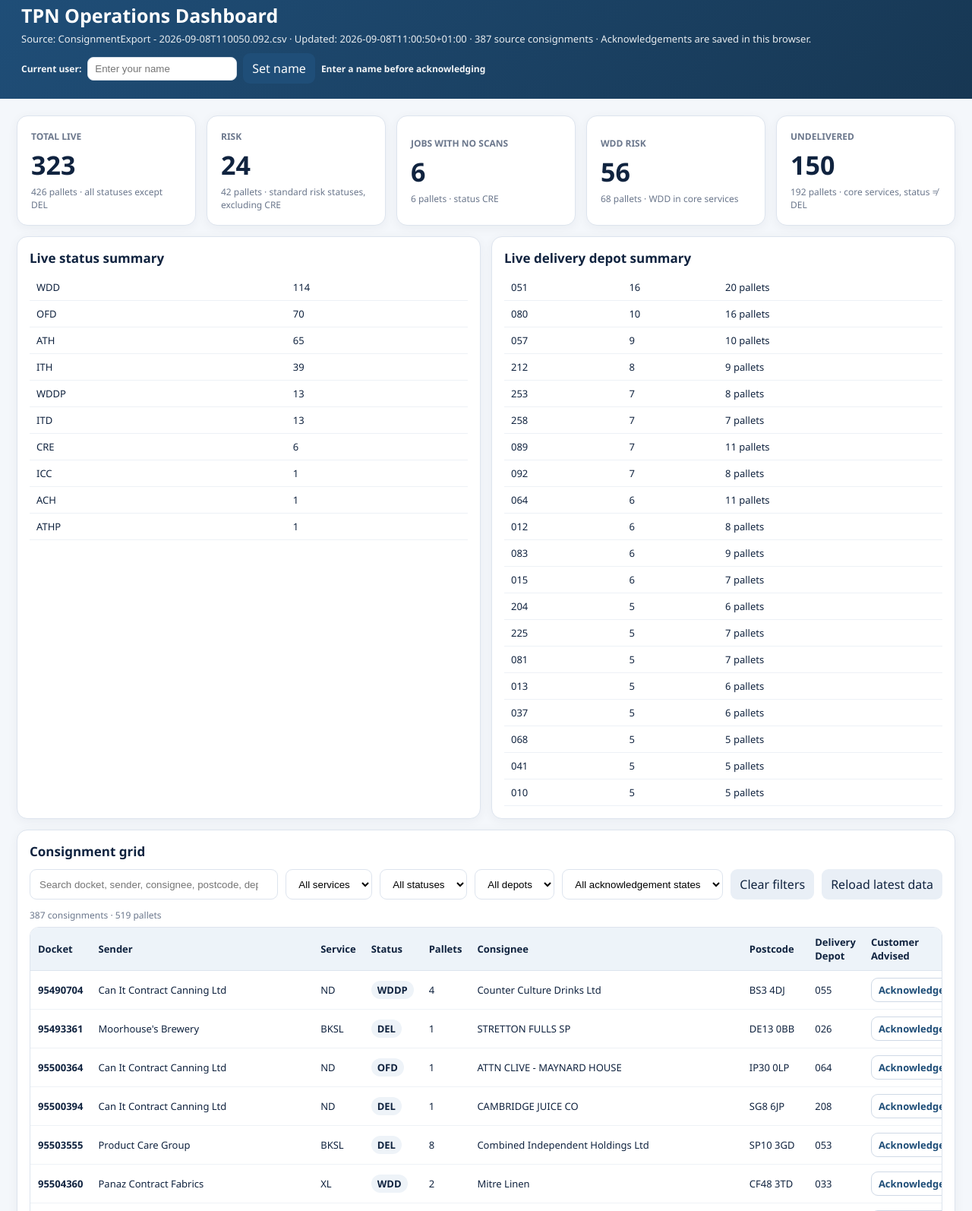
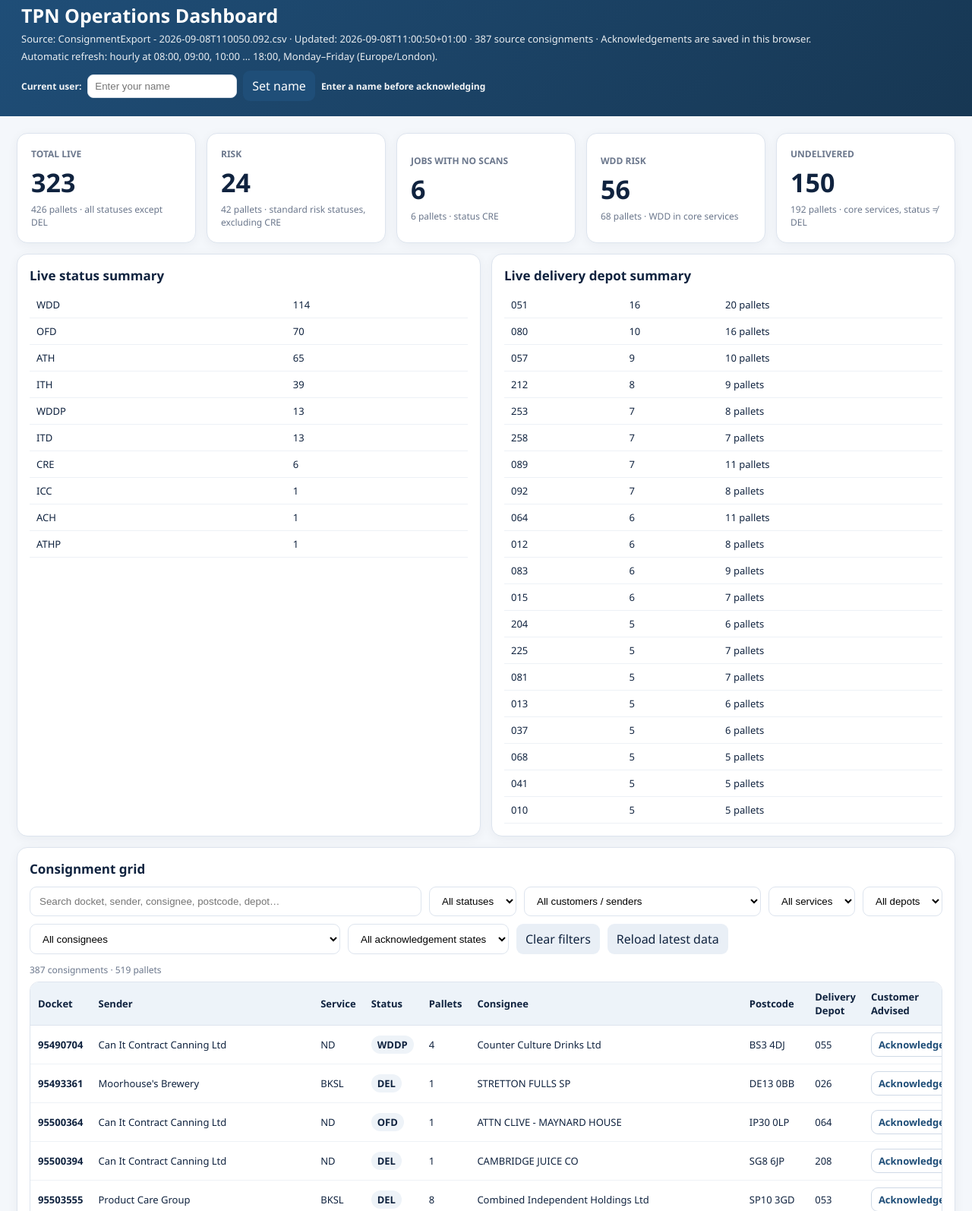
Before and after one commit to McMurrays008/mcmurrays-tpn-dashboard, a plain HTML site: page dashboard.html in a window 1280 px wide. Shown: the part 17-1611 px from the top of the page at 76% size. Drawn offline with Linux system fonts and the light colour scheme.

Commit message:
Add files via upload

```diff
--- a/dashboard.html
+++ b/dashboard.html
@@ -25,7 +25,7 @@ button{font:inherit;border:0;background:var(--accent);color:#fff;border-radius:9
 <body>
 <header>
 <h1>TPN Operations Dashboard</h1>
-<p id="snap">Loading latest TPN snapshot…</p>
+<p id="snap">Loading latest TPN snapshot…</p><p style="margin-top:5px">Automatic refresh: hourly at 08:00, 09:00, 10:00 … 18:00, Monday–Friday (Europe/London).</p>
 <div class="userbar">
 <span class="userlabel">Current user:</span>
 <input id="ackUser" placeholder="Enter your name">
@@ -59,9 +59,11 @@ button{font:inherit;border:0;background:var(--accent);color:#fff;border-radius:9
 <h2>Consignment grid</h2>
 <div class="toolbar">
 <input id="search" type="search" placeholder="Search docket, sender, consignee, postcode, depot…">
+<select id="statusFilter"><option value="">All statuses</option></select>
+<select id="customerFilter"><option value="">All customers / senders</option></select>
 <select id="serviceFilter"><option value="">All services</option></select>
-<select id="statusFilter"><option value="">All statuses</option></select>
 <select id="depotFilter"><option value="">All depots</option></select>
+<select id="consigneeFilter"><option value="">All consignees</option></select>
 <select id="ackFilter"><option value="">All acknowledgement states</option><option value="ack">Acknowledged</option><option value="unack">Not acknowledged</option></select>
 <button id="clearFilters" class="secondary">Clear filters</button>
 <button id="reloadData" class="secondary">Reload latest data</button>
@@ -157,15 +159,19 @@ function renderDrill(){
 }
 function renderGrid(){
  const q=$("search").value.toLowerCase().trim();
+ const st=$("statusFilter").value;
+ const cu=$("customerFilter").value;
  const sv=$("serviceFilter").value;
- const st=$("statusFilter").value;
  const dp=$("depotFilter").value;
+ const co=$("consigneeFilter").value;
  const af=$("ackFilter").value;
  let r=cardFilter?rowsForCard(cardFilter):data;
  r=r.filter(x=>
+   (!st||x.Status===st)&&
+   (!cu||x.Sender===cu)&&
    (!sv||x.Service===sv)&&
-   (!st||x.Status===st)&&
    (!dp||x.DeliveryDepot===dp)&&
+   (!co||x.Consignee===co)&&
    (!af||(af==="ack"?isAck(x.Docket):!isAck(x.Docket)))&&
    (!q||[x.Docket,x.Sender,x.Service,x.Status,x.Consignee,x.Postcode,x.DeliveryDepot].join(" ").toLowerCase().includes(q))
  );
@@ -182,9 +188,11 @@ function fillSelect(id, values, label){
    .map(v=>`<option value="${esc(v)}">${esc(v)}</option>`).join("");
 }
 function populateFilters(){
+ fillSelect("statusFilter",data.map(x=>x.Status),"All statuses");
+ fillSelect("customerFilter",data.map(x=>x.Sender),"All customers / senders");
  fillSelect("serviceFilter",data.map(x=>x.Service),"All services");
- fillSelect("statusFilter",data.map(x=>x.Status),"All statuses");
  fillSelect("depotFilter",data.map(x=>x.DeliveryDepot),"All depots");
+ fillSelect("consigneeFilter",data.map(x=>x.Consignee),"All consignees");
 }
 function showNotice(html){
  $("dataNotice").innerHTML=html;
@@ -227,9 +235,9 @@ document.querySelectorAll(".card").forEach(c=>c.onclick=()=>{
  renderAll();
 });
 $("closeDrill").onclick=()=>{cardFilter="";document.querySelectorAll(".card").forEach(x=>x.classList.remove("active"));renderAll()};
-["search","serviceFilter","statusFilter","depotFilter","ackFilter"].forEach(id=>$(id).addEventListener(id==="search"?"input":"change",renderGrid));
+["search","statusFilter","customerFilter","serviceFilter","depotFilter","consigneeFilter","ackFilter"].forEach(id=>$(id).addEventListener(id==="search"?"input":"change",renderGrid));
 $("clearFilters").onclick=()=>{
- cardFilter="";$("search").value="";$("serviceFilter").value="";$("statusFilter").value="";$("depotFilter").value="";$("ackFilter").value="";
+ cardFilter="";$("search").value="";$("statusFilter").value="";$("customerFilter").value="";$("serviceFilter").value="";$("depotFilter").value="";$("consigneeFilter").value="";$("ackFilter").value="";
  document.querySelectorAll(".card").forEach(x=>x.classList.remove("active"));renderAll();
 };
 $("reloadData").onclick=loadLatestData;
```
Also changed, not shown: README.txt (added), 1 other file.
